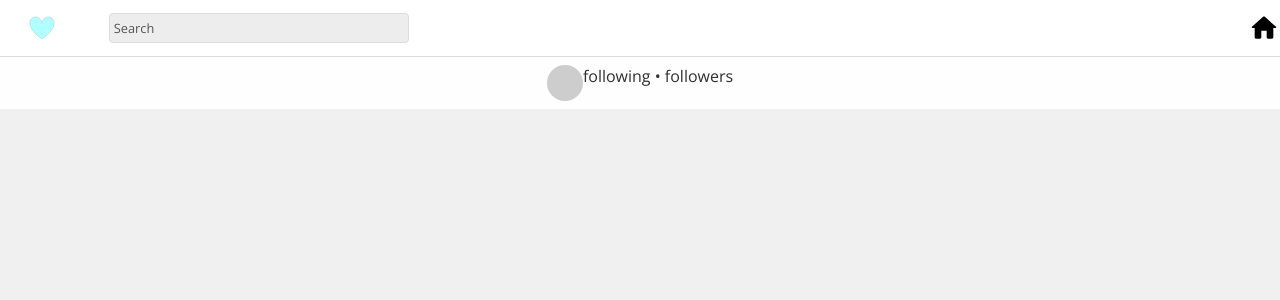
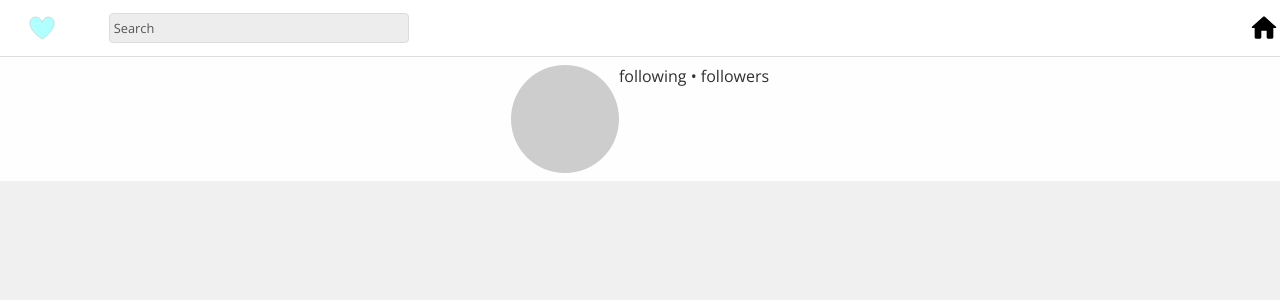
Before and after one commit to waytothevenus/social-network, a React (Create React App) app in the folder ui/: page /u/1 in a window 1280 px wide. Shown: the top 300 px of the page. Built offline with nearby package versions, Linux system fonts and the light colour scheme; no server answers.

Commit message:
ProfilePic refactoring

```diff
--- a/ui/src/components/ProfilePic/ProfilePic.css
+++ b/ui/src/components/ProfilePic/ProfilePic.css
@@ -1,14 +1,10 @@
 .profile-picture {
-  width: 36px;
-  height: 36px;
   border-radius: 50%;
   background: #cdcdcd;
   overflow: hidden;
 }
 
 .profile-picture .pic {
-  width: 36px;
-  height: 36px;
   background-repeat: no-repeat;
   background-position: center;
   background-size: cover;
--- a/ui/src/components/ProfilePic/ProfilePic.js
+++ b/ui/src/components/ProfilePic/ProfilePic.js
@@ -1,13 +1,21 @@
 import React from 'react';
 import './ProfilePic.css';
 
-const ProfilePic = ({ url }) => {
+const ProfilePic = ({ url, size = 36 }) => {
   if (!url) url = '';
   return (
-    <div className="profile-picture">
+    <div
+      className="profile-picture"
+      style={{
+        width: size,
+        height: size,
+      }}
+    >
       <div
         className="pic"
         style={{
+          width: size,
+          height: size,
           backgroundImage: `url(${url})`,
         }}
       ></div>
--- a/ui/src/components/UserCard/UserCard.js
+++ b/ui/src/components/UserCard/UserCard.js
@@ -7,7 +7,7 @@ const UserCard = ({ name, avatarUrl, followingCount, followerCount }) => {
     <div className="card-wrapper">
       <div className="user-card flex a-stretch j-center">
         <div className="profile">
-          <ProfilePic url={avatarUrl} />
+          <ProfilePic url={avatarUrl} size={108} />
         </div>
         <div>
           <h1>{name}</h1>
```
